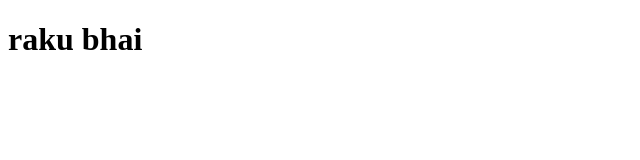
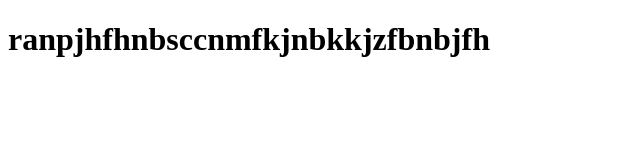
Before and after one commit to RAJA8112008/learningbase, a plain HTML site: page index.html in a window 1280 px wide. Shown: the whole page, without its empty margins (0-640 px from the left). Drawn offline with Linux system fonts and the light colour scheme.

Commit message:
commited

```diff
--- a/index.html
+++ b/index.html
@@ -6,6 +6,6 @@
     <title>Document</title>
 </head>
 <body>
-    <h1>raku bhai</h1>
+    <h1>ranpjhfhnbsccnmfkjnbkkjzfbnbjfh</h1>
 </body>
 </html>
```
